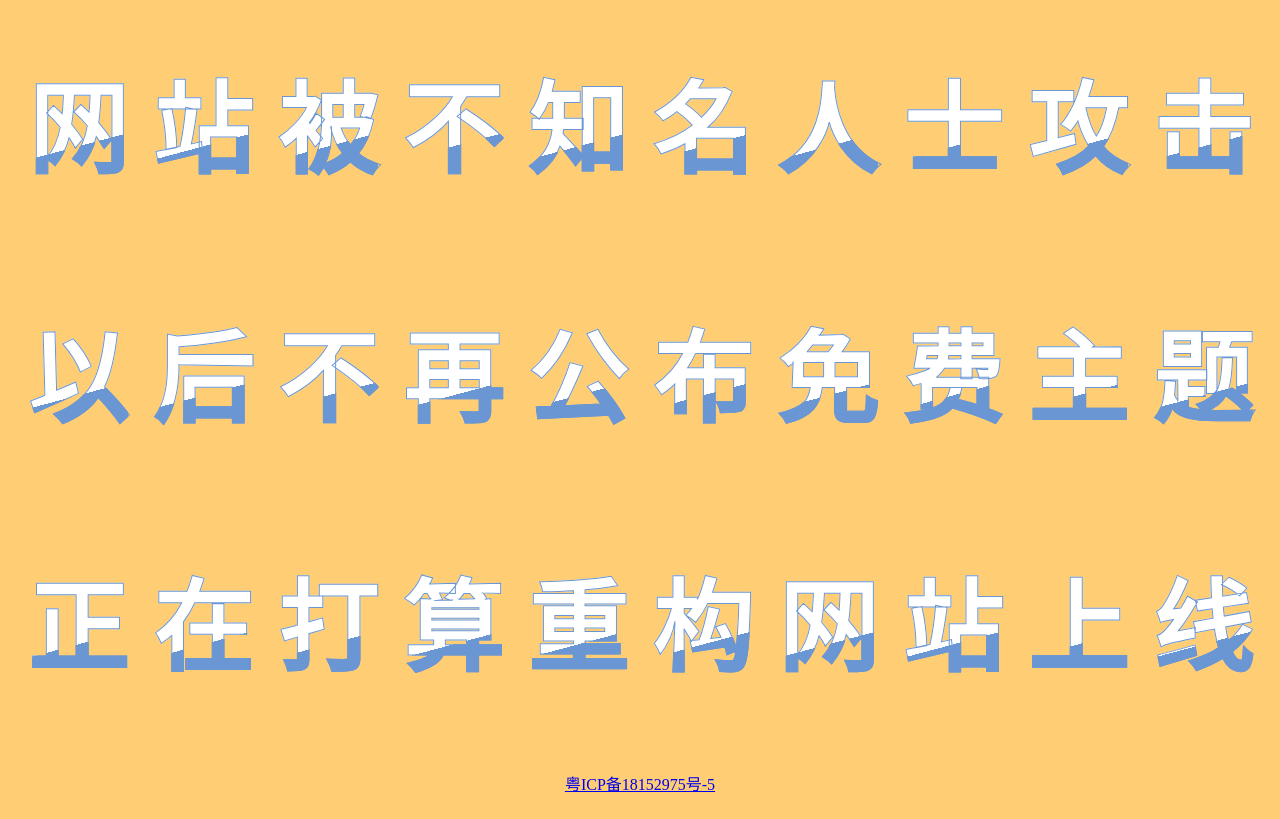
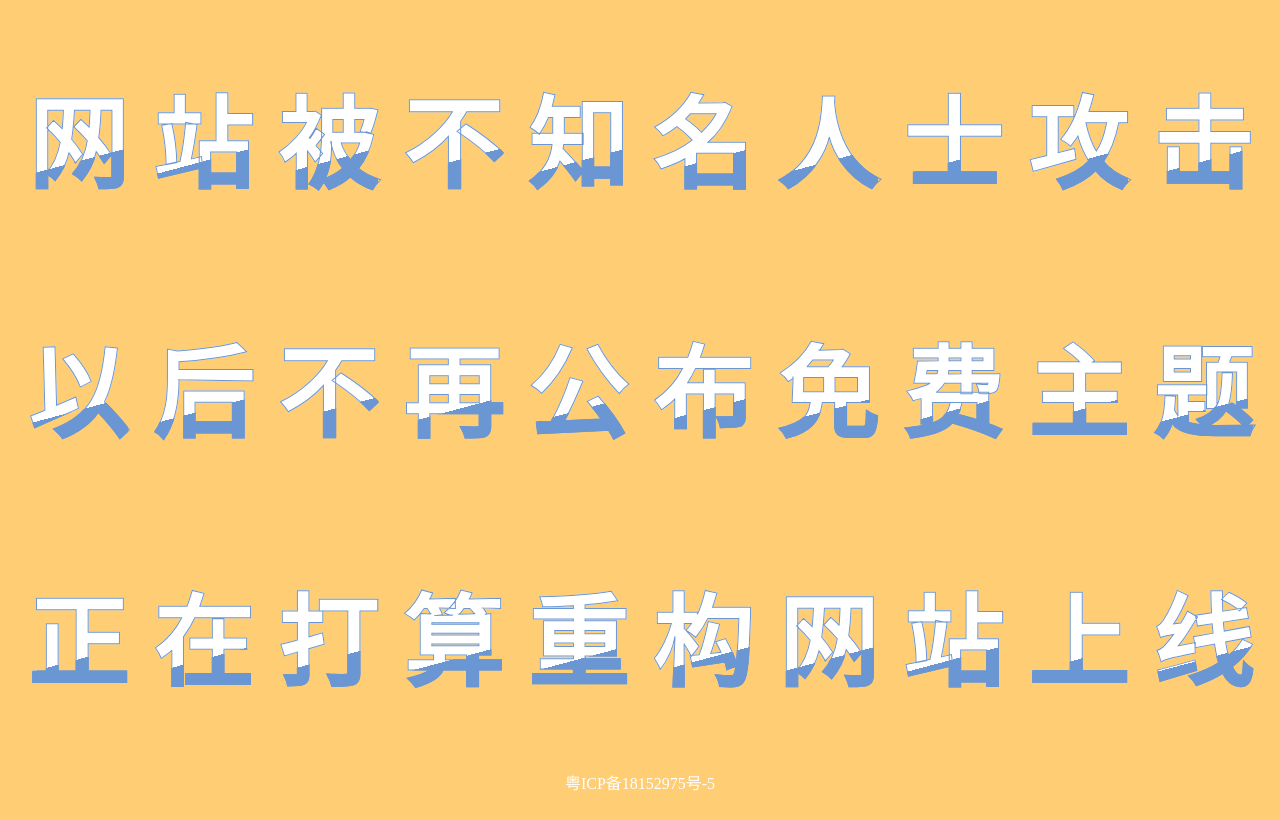
Before and after one commit to yoniu/200011, a plain HTML site: page index.html in a window 1280 px wide. Drawn offline with Linux system fonts and the light colour scheme.

Commit message:
Update index.html

```diff
--- a/index.html
+++ b/index.html
@@ -27,12 +27,12 @@
           -webkit-background-clip: text;
           -webkit-text-fill-color: transparent;
         }
-		  .beian{
+		  .beian a{
 		  	margin: 1rem 0;
 			color: #fff;
 			text-decoration: none;
 		  }
-		  .beian:hover{
+		  .beian a:hover{
 			color: #6a96d4;
 		  }
     </style>
```
